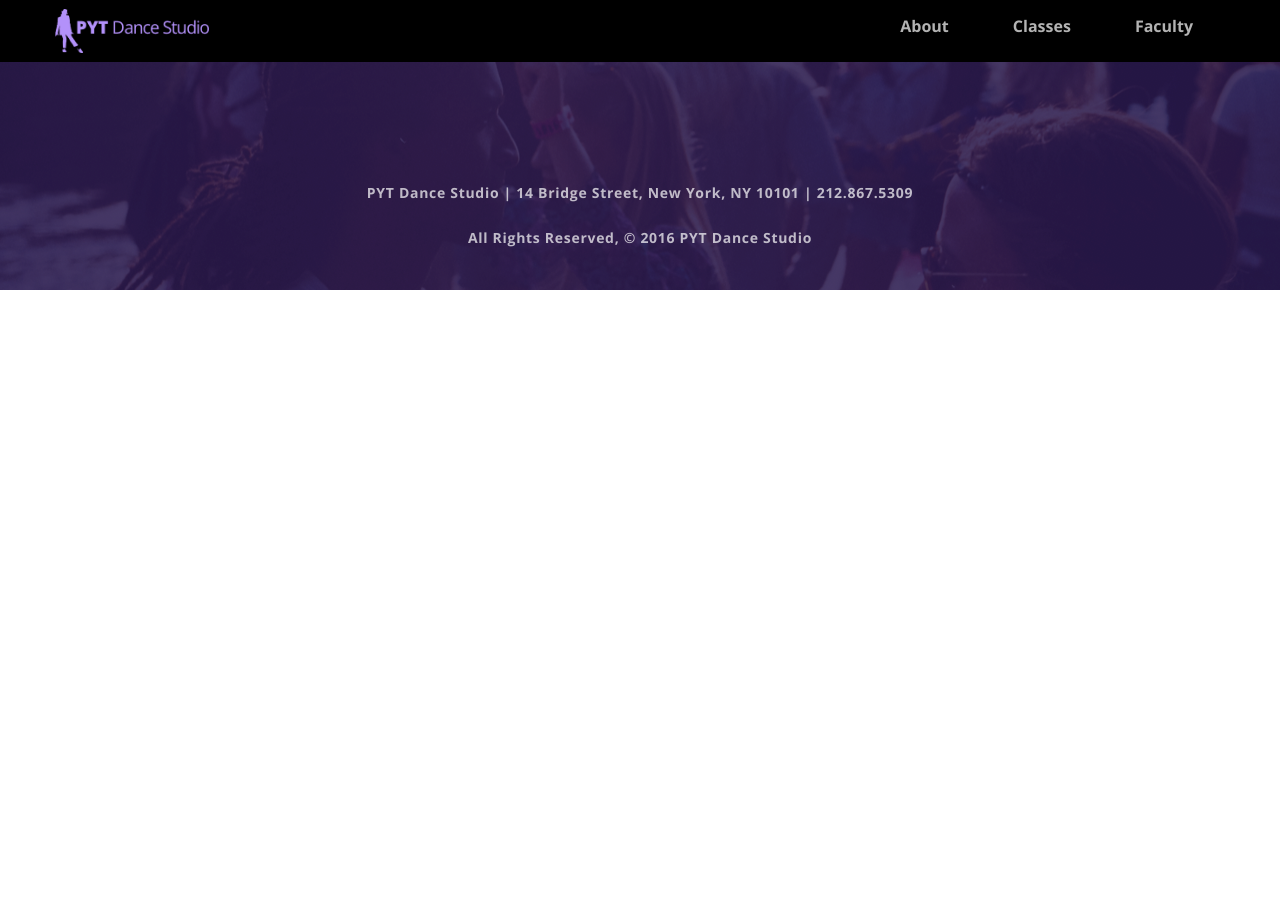
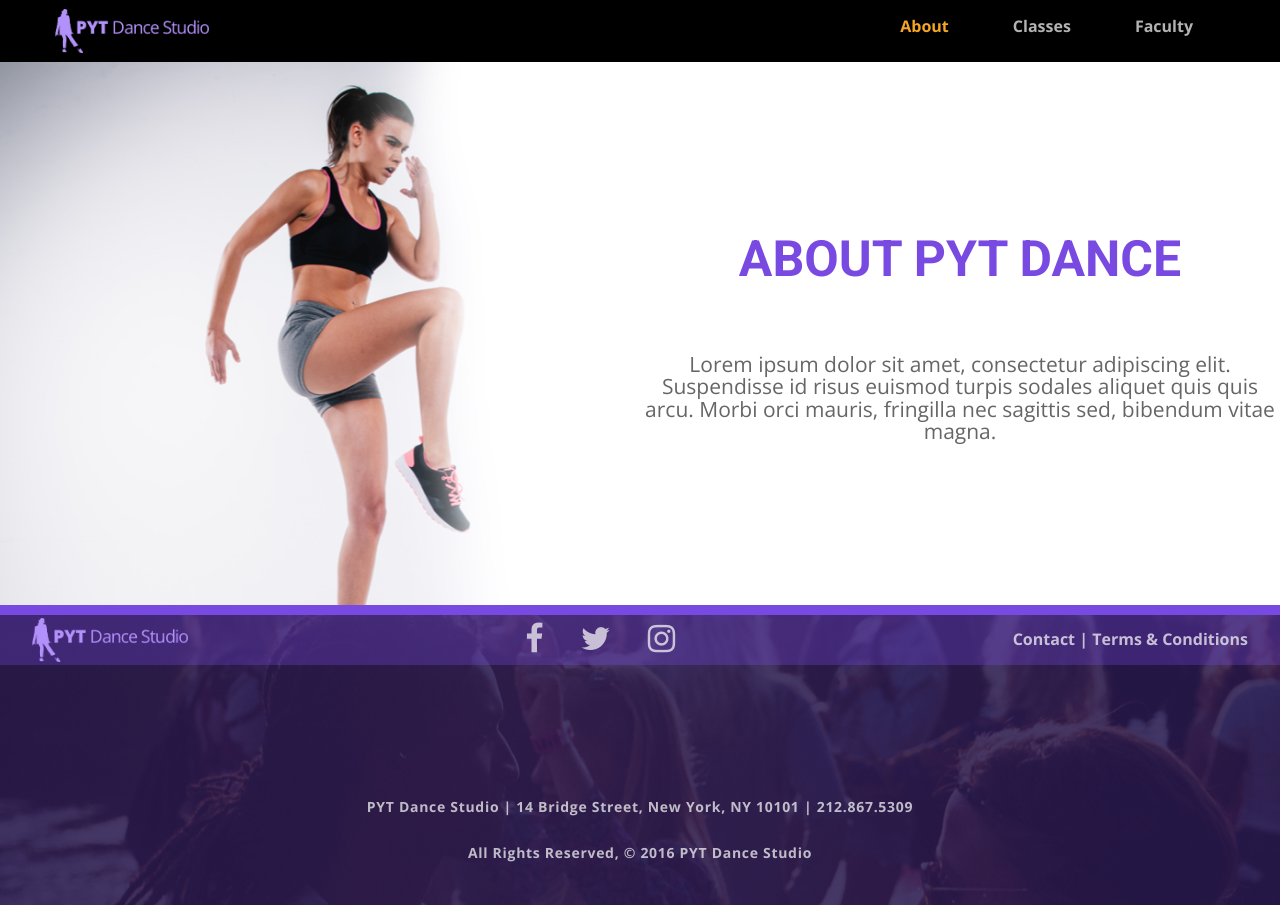
Before and after one commit to ianbgoldberg/PYT_dance_studio, a plain HTML site: page about.html in a window 1280 px wide. Before the commit the page ends 800 px from the top, so only its background shows below. Drawn offline with nearby package versions, Linux system fonts and the light colour scheme.

Commit message:
add jumbotron to about html and css modify nav link color

```diff
--- a/about.html
+++ b/about.html
@@ -19,6 +19,20 @@
       <li><a href="faculty.html" alt="link to faculty page">Faculty</a><li>
     </ul>
   </nav>
+  <!-- JUMBOTRON -->
+  <div class="jumbotron">
+    <div class="container-fluid">
+      <img src="resources/images/workout.png">
+      <div class="text">
+        <h1>ABOUT PYT DANCE</h1>
+        <p>
+        Lorem ipsum dolor sit amet, consectetur adipiscing elit. Suspendisse id risus euismod turpis sodales aliquet quis quis arcu. Morbi orci mauris, fringilla nec sagittis sed, bibendum vitae magna.
+        </p>
+      </div>
+    </div>
+  </div>
+  <!-- CONTENT -->
+
   <!-- FOOTER -->
   <footer>
     <div class="footer1" role="presentation">
@@ -28,6 +42,7 @@
         <a href="https://twitter.com/" alt="link to twitter"><i class="fa fa-twitter fa-2x" alt="twitter logo"></i></a>
         <a href="https://www.instagram.com/" alt="link to instagram"><i class="fa fa-instagram fa-2x" alt="instagram logo"></i></a>
       </div>
+
       <div class="small" role="presentation">
         <a href="https://www.facebook.com/" alt=""link to facebook><i class="fa fa-facebook fa-1x" alt="facebook logo"></i></a>
         <a href="https://twitter.com/" alt="link to twitter"><i class="fa fa-twitter fa-1x" alt="twitter logo"></i></a>
--- a/resources/css/about.css
+++ b/resources/css/about.css
@@ -5,7 +5,7 @@ html {
 }
 
 h1 {
-  color: rgba(255,255,255,0.7);
+  color: #794ae2;
   font-weight: 700;
   font-size: 2.25rem;
   line-height: 1.2;
@@ -23,12 +23,12 @@ h2 {
 
 p {
   font-family: "Open Sans", sans-serif;
-  color: rgba(255,255,255,0.7);
+  color: #666;
   font-size: 1.124rem;
   line-height: 1.4rem;
 }
 
-/* navigation text, read more, and footer1 text*/
+/* navigation text, and footer1 text*/
 a, h3 {
   font-family: "Open Sans", sans-serif;
   color: rgba(255,255,255,0.7);
@@ -85,6 +85,10 @@ nav ul li {
   margin-left: 2rem;
 }
 
+nav ul li:first-child a {
+  color: #f5a623;
+}
+
 @media only screen and (max-width: 767px) {
   nav {
     padding: 0 2rem;
@@ -130,8 +134,46 @@ nav ul li {
 /* JUMBOTRON */
 
 .jumbotron {
+  padding: 0;
   margin: 3.875rem 0 0 0;
+  display: flex;
+  justify-content: center;
+  align-items: center;
+  border-bottom: 0.625rem solid #794ae2;
 }
+
+.jumbotron div {
+  background-color: #fff;
+  padding: 0;
+  width: 100%;
+  height: auto;
+  display: inline-flex;
+  justify-content: center;
+  align-items: center;
+}
+
+.jumbotron div img {
+  width: 50%;
+  height: auto;
+  display: inherit;
+}
+
+.jumbotron div .text {
+  width: 50%;
+  height: auto;
+  display: flex;
+  flex-direction: column;
+  justify-content: center;
+  align-items: center;
+  text-align: center;
+}
+
+.jumbotron div .text h1 {
+  font-size: 3.125rem;
+  color: #794ae2;
+  margin-bottom: 4rem;
+}
+
 
 @media only screen and (max-width: 500px) {
   .jumbotron {
@@ -190,6 +232,7 @@ nav ul li {
     align-items: center;
   }
 
+
 @media only screen and (max-width: 767px) {
   footer .footer1 {
     height: 2.1rem;
```
Lines whose indentation alone changed are shown as unchanged.
